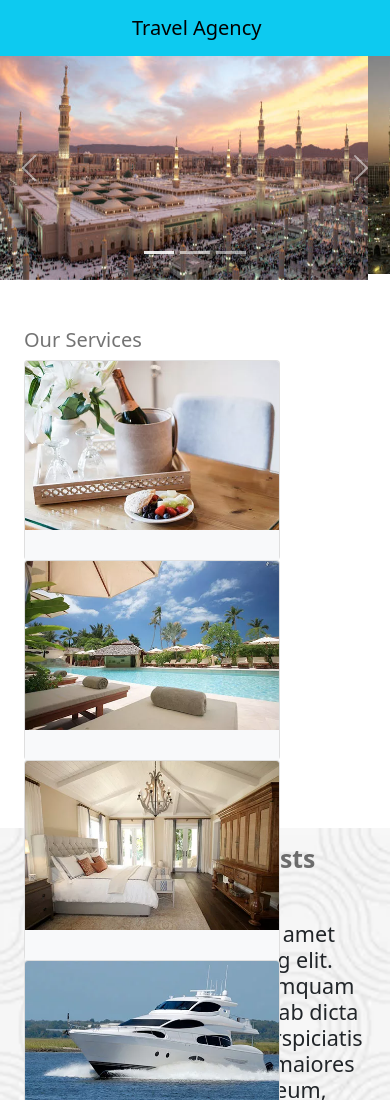
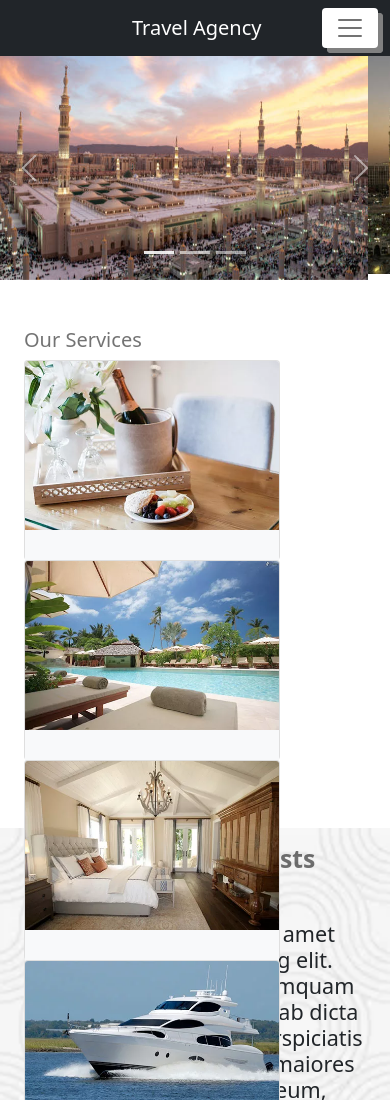
Before and after one commit to naumandeveloper1/Travel-Agency-Website-with-Dashboard, a plain HTML site: page index.html in a window 390 px wide. Shown: the top 1100 px of the page. Drawn offline with nearby package versions, Linux system fonts and the light colour scheme.

Commit message:
add navbar collapse button

```diff
--- a/index.html
+++ b/index.html
@@ -16,7 +16,7 @@
 </head>
 <body>
     <!-- Navbar -->
-    <nav class="navbar navbar-expand-lg  bg-info">
+    <nav class="navbar navbar-expand-lg  bg-dark">
         <div class="container-fluid">
             <a class="navbar-brand" href="index.html">Travel Agency</a>
             <button class="navbar-toggler" type="button" data-bs-toggle="collapse" data-bs-target="#navbarNav"
--- a/public/style.css
+++ b/public/style.css
@@ -75,16 +75,16 @@ a {
 
 .navbar-brand {
   margin-left: 120px;
-  color: black !important;
+  color: white !important;
 }
 .nav-link {
-  color: rgba(0, 0, 0, 0.55) !important;
+  color: rgba(255, 255, 255, 0.55) !important;
 }
 
 .nav-link.active,
 .nav-link:focus,
 .nav-link:hover {
-  color: rgba(0, 0, 0, 0.7) !important;
+  color: rgba(255, 255, 255, 0.7) !important;
 }
 ul li a button[type="button"] {
   padding: 0 !important;
@@ -116,3 +116,11 @@ input:hover {
   border-bottom: 1px solid rgba(255, 255, 255, 0.7);
   color: white;
 }
+
+.navbar-toggler-icon {
+  background: url("../assert/nav.svg");
+}
+.navbar-toggler {
+  box-shadow: 5px 5px 0px gray, 5px 5px 0px gray;
+  background: white !important;
+}
```
Also changed, not shown: assert/nav.svg (added).
